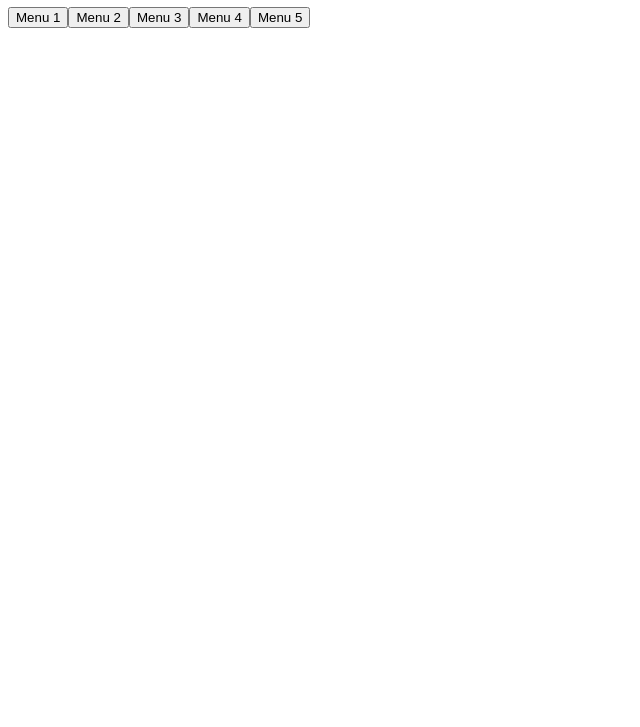
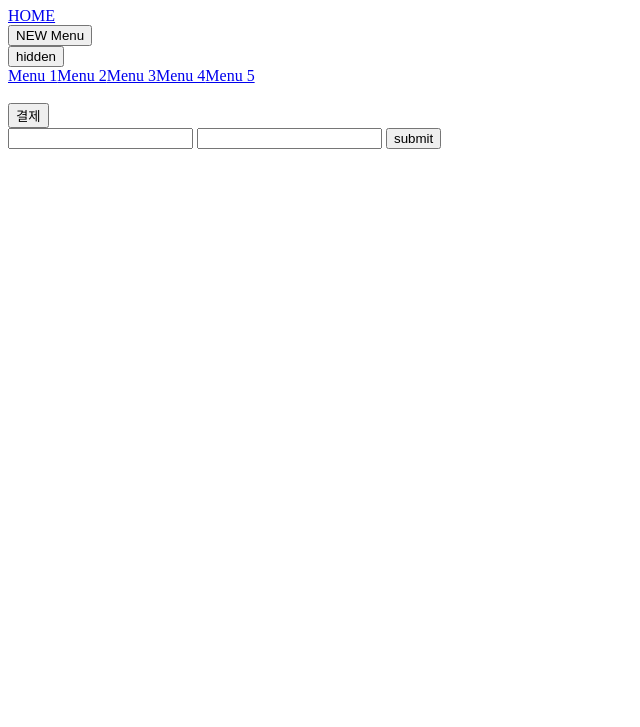
Before and after one commit to 4BFC/POS_system, a plain HTML site: page index.html in a window 1280 px wide. Shown: the part 73-800 px from the top of the page, without its empty margins (0-640 px from the left). Drawn offline with Linux system fonts and the light colour scheme.

Commit message:
edited files

```diff
--- a/function/data_fn.js
+++ b/function/data_fn.js
@@ -4,9 +4,12 @@ import * as get_tag_fn from './tag_fn.js'
 //fetch와 직접적으로 연결되는 부분이다. -> data_fn.js
 export function btn_data(data) {
   let data_range = data.length; //fetch를 통해 json파일을 불러온 data길이를 변수에 저장
+
   for (let i = 0; i < data_range; i++) {
-    const create_input = get_var.create_tag('input'); //variable.js의 input태그 생성 함수
-    const menu_btn = get_tag_fn.ctrl_btn(create_input, "button", `${data[i].name}`, "menu_btn", "", "");
+    let name = data[i].name; //fetch로 비동기처리를 할 수 있게 변경이 필요하다.
+    // console.log(name)
+    const create_input = get_var.create_tag('a'); //variable.js의 input태그 생성 함수
+    const menu_btn = get_tag_fn.ctrl_btn(create_input, "", "", `${name}`, "menu_btn", "menu_btn", "", `#id=${name}`);
     let parent_btn = get_var.menu_btn;
     parent_btn.append(menu_btn);
     //foreach문을 넣어서 해당 구문을 spread하여 데이터 index에 맞는 값을 value에 대입한다.
@@ -14,8 +17,6 @@ export function btn_data(data) {
 
   //image
   const create_img = get_var.create_tag('img'); //이미지 태그를 미리 생성하는 변수
-  console.log(create_img)
-  //이미지 프로퍼트 설정
 
 
   //해당 버튼들을 찾아주는 document가 필요하다.
@@ -28,6 +29,8 @@ export function btn_data(data) {
       <h2>${data[index].description}</h2>
       <hr>
       <h2>${data[index].price}</h2>`
+
+      //이미지 프로퍼트 설정
       get_tag_fn.ctrl_img(create_img, `${data[index].image}`, "", "menu-img", "menu1-img", "");
     })
   })
--- a/function/tag_fn.js
+++ b/function/tag_fn.js
@@ -1,10 +1,23 @@
 //ctrl for button -> btn_fn.js
-export function ctrl_btn(tag, type, value, className, idName, name) {
+export function ctrl_btn(tag, type, value, text, className, idName, name, href) {
   tag.type = type;
   tag.value = value;
+  tag.innerText = text;
   tag.className = className;
   tag.id = idName;
   tag.name = name;
+  tag.href = href
+  return tag;
+}
+
+export function ctrl_a(tag, type, value, text, className, idName, name, href) {
+  tag.type = type;
+  tag.value = value;
+  tag.innerText = text;
+  tag.className = className;
+  tag.id = idName;
+  tag.name = name;
+  tag.href = href
   return tag;
 }
 
--- a/index.html
+++ b/index.html
@@ -9,10 +9,35 @@
 
 <body>
   <h1>TowSomePlace</h1>
-  <div class="Menu_btn"></div>
-  <div class="Menu_img"></div>
-  <div class="view_port"></div>
-  <script type="module" src="./main.js"></script>
+
+  <div class="nav_bar">
+    <a href="./index.html">HOME</a>
+    <form action="#create">
+      <input type="button" value="NEW Menu">
+    </form>
+    <button class="hidden_test">hidden</button>
+  </div>
+
+  <div class="show_menu">
+    <div class="Menu_btn"></div>
+    <div class="Menu_img"></div>
+    <div class="view_port"></div>
+    <script type="module" src="./main.js"></script>
+    <div>
+      <form action="#">
+        <input type="button" value="결제">
+      </form>
+    </div>
+  </div>
+
+  <div class="create_menu">
+    <form action="#">
+      <input type="text" class="menu_name">
+      <input type="text" class="menu_description">
+      <input type="button" value="submit" class="menu_submit">
+    </form>
+  </div>
+
 </body>
 
 </html>
--- a/new_menu.js
+++ b/new_menu.js
@@ -1,3 +1,4 @@
 console.log("import new_menu.js");
+
 //새로운 메뉴 등록 함수 -> json파일을 수정하는 구간
 //글을 저장할 수 있는 format.js가 필요
--- a/variable.js
+++ b/variable.js
@@ -1,7 +1,19 @@
+//------variable
 export const menu_btn = document.querySelector('.Menu_btn')
 export const view_port = document.querySelector('.view_port')
 export const menu_img = document.querySelector('.Menu_img')
 
+//-------input
+export const menu_name = document.querySelector('.menu_name')
+export const menu_description = document.querySelector('.menu_description')
+export const menu_submit = document.querySelector('.menu_submit')
+
+//-------hidden test
+export const test_hidden = document.querySelector('.hidden_test')
+export const show_menu = document.querySelector('.show_menu')
+export const create_menu = document.querySelector('.create_menu')
+
+//-------create
 export const create_tag = (tagName) => document.createElement(tagName)
 //=>insert
 console.log("import variable.js")
```
Also changed, not shown: test_hidden.js (added), 1 other file.
